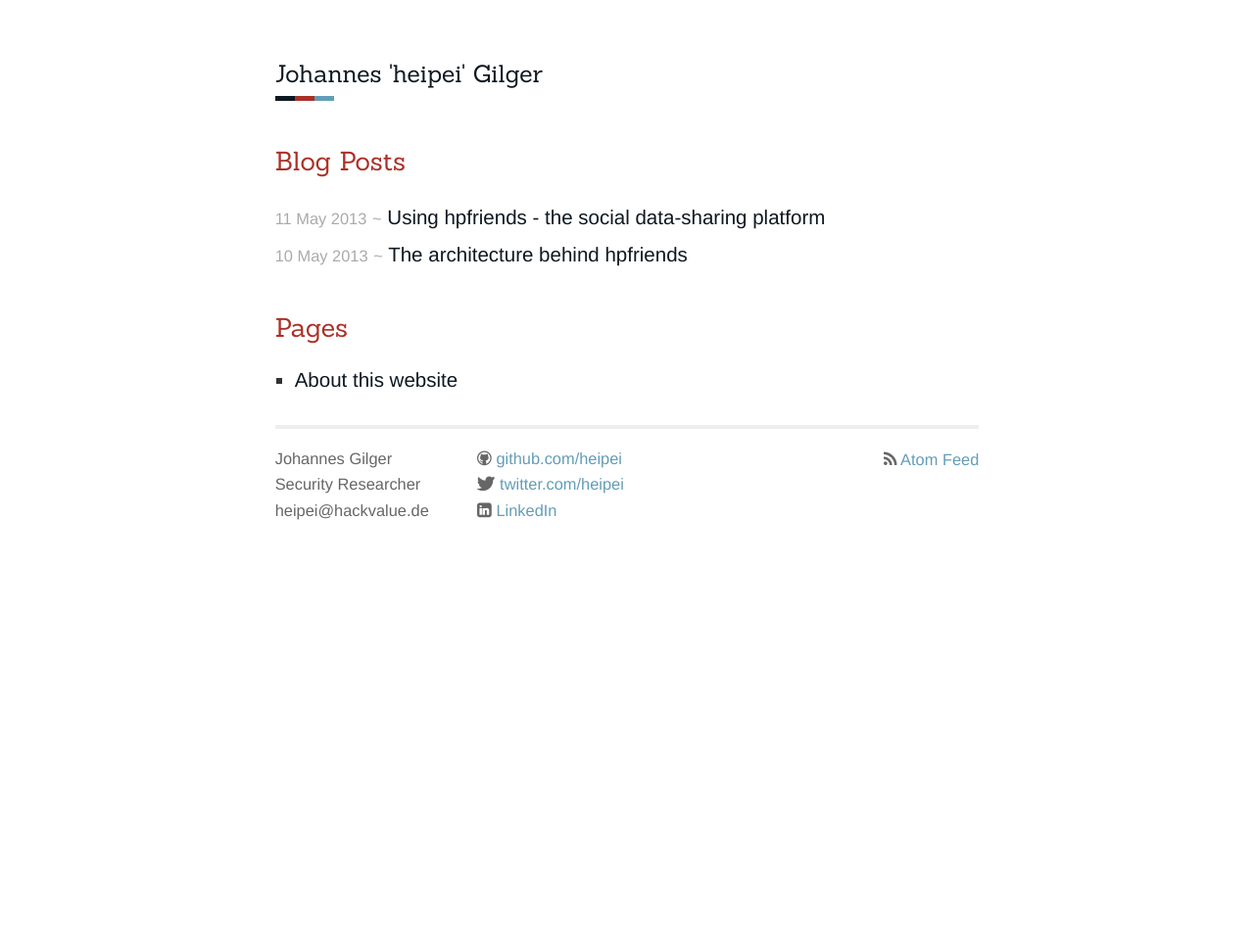
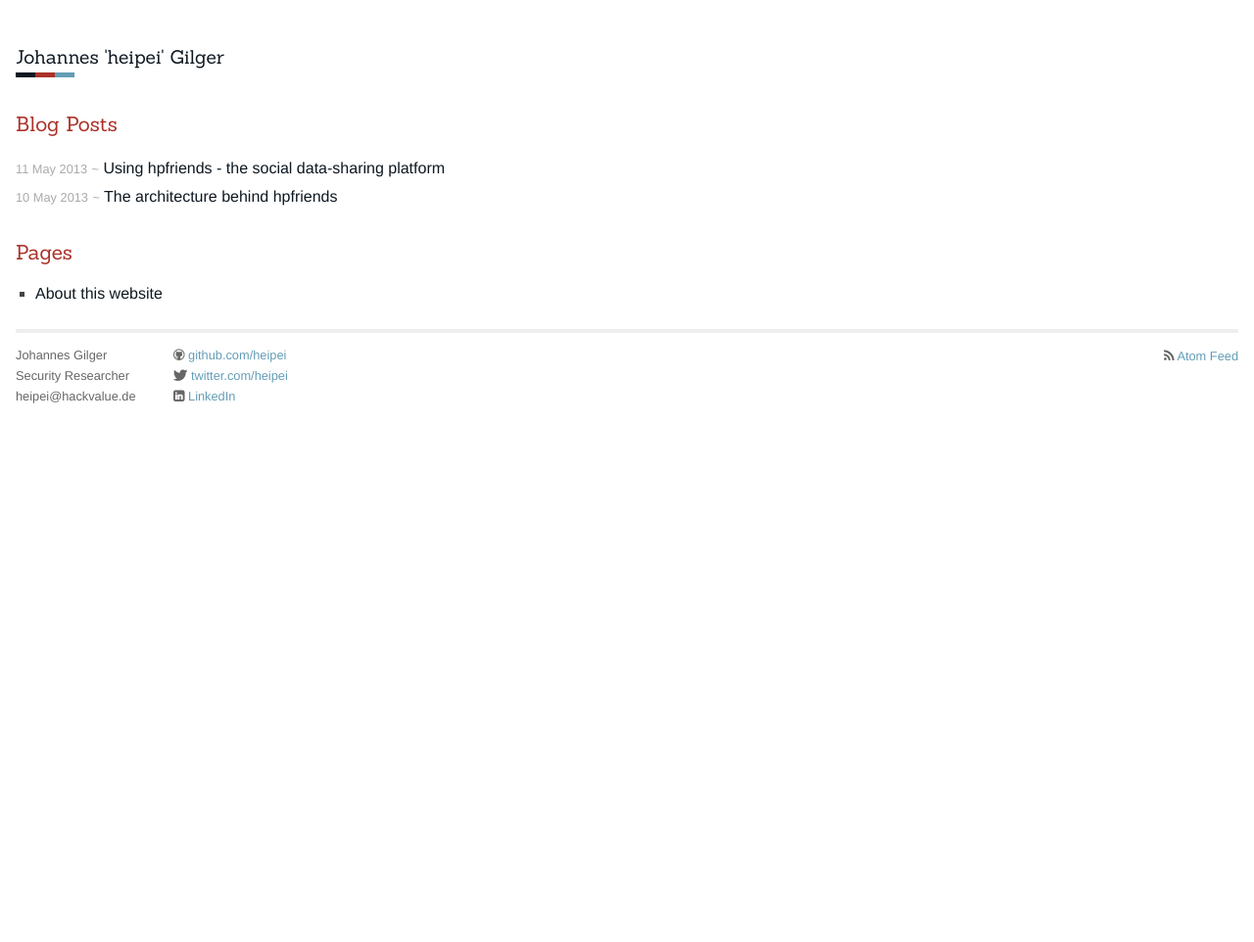
Before and after one commit to heipei/heipei.github.io, a Jekyll site: the page built from index.html, in a window 1280 px wide. Shown: the whole page at 98% size. Built offline with Jekyll 4.4.1, drawn with Linux system fonts in a browser that asks for light colours.

Commit message:
better responsiveness

```diff
--- a/css/mobile.css
+++ b/css/mobile.css
@@ -1,7 +1,7 @@
 body {
-	margin-left:1em;
-	margin-right:1em;
-	font-size:24pt;
+	margin-left:0.5em;
+	margin-right:0.5em;
+	font-size:24px;
 }
 
 .site {
--- a/css/screen.css
+++ b/css/screen.css
@@ -1,4 +1,4 @@
-@import url(http://fonts.googleapis.com/css?family=Ubuntu+Mono|Sanchez:400italic,400);
+@import url(http://fonts.googleapis.com/css?family=Open+Sans|Sanchez:400italic,400);
 
 /*****************************************************************************/
 /*
@@ -17,10 +17,9 @@ html, body {
 
 body {
 	background-color: white;
-  font-family: "Helvetica Neue Light","Helvetica Neue",Helvetica,Arial,sans-serif;
-  font-stretch: condensed;
-  color: #333;
-  font-size: 14px;
+  font-family: "Helvetica Neue",Helvetica,Arial,sans-serif;
+  color: #444;
+  font-size: 16px;
 }
 
 h1 {
@@ -69,8 +68,7 @@ blockquote {
 /*****************************************************************************/
 
 .site {
-	font-size: 110%;
-	text-align: justify;
+	font-size: 100%;
 	width: 700px;
 	margin: 3em auto 2em auto;
 	line-height: 1.3em;
--- a/css/tablet.css
+++ b/css/tablet.css
@@ -1,7 +1,9 @@
 body {
-	font-size:14pt;
+	font-size:16px;
 }
 
-.site {
-	width: 35em;
+div.site {
+	width: auto;
+  margin-left: 1em;
+  margin-right: 1em;
 }
```
Also changed, not shown: Rakefile.rb (added, +16 -0 lines).
